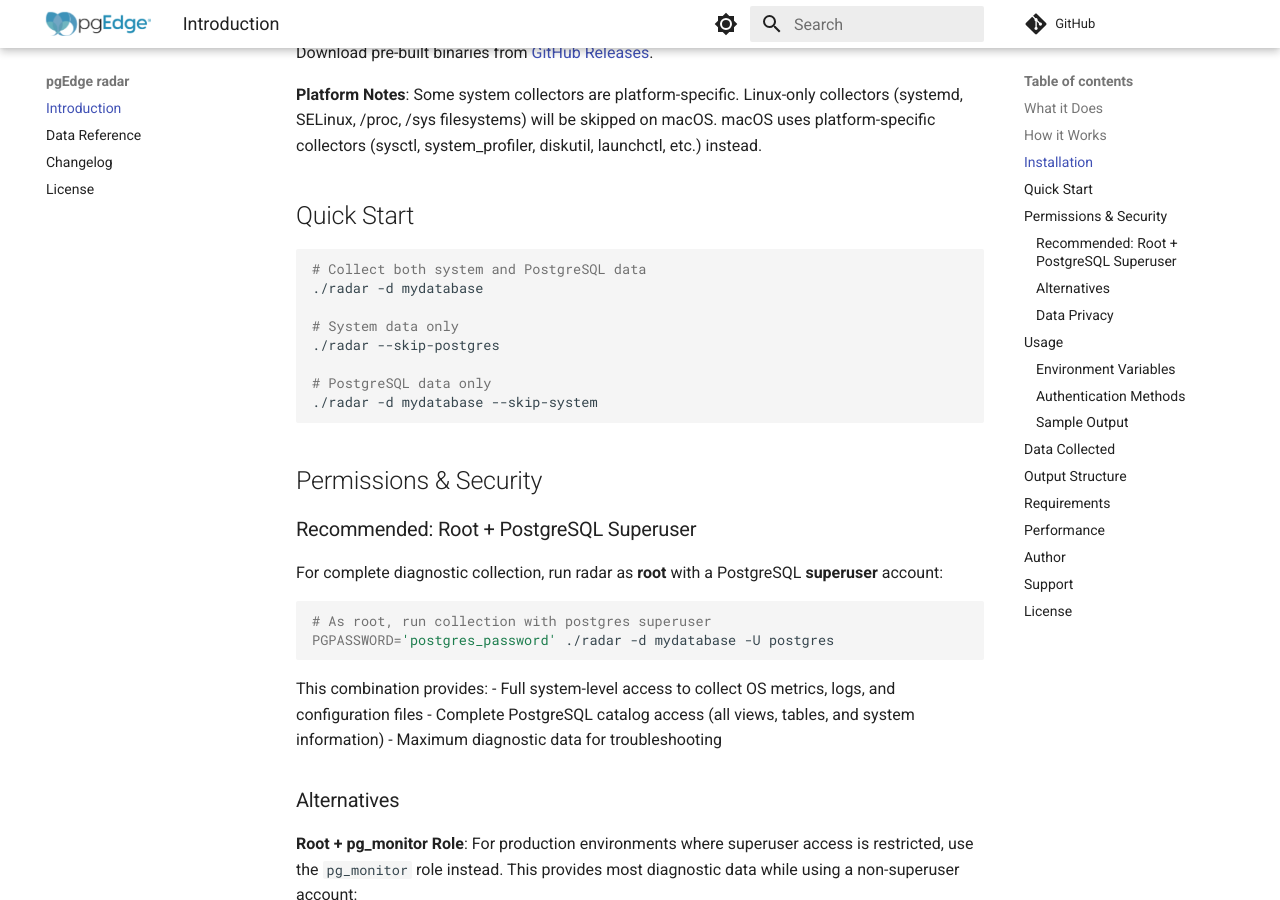
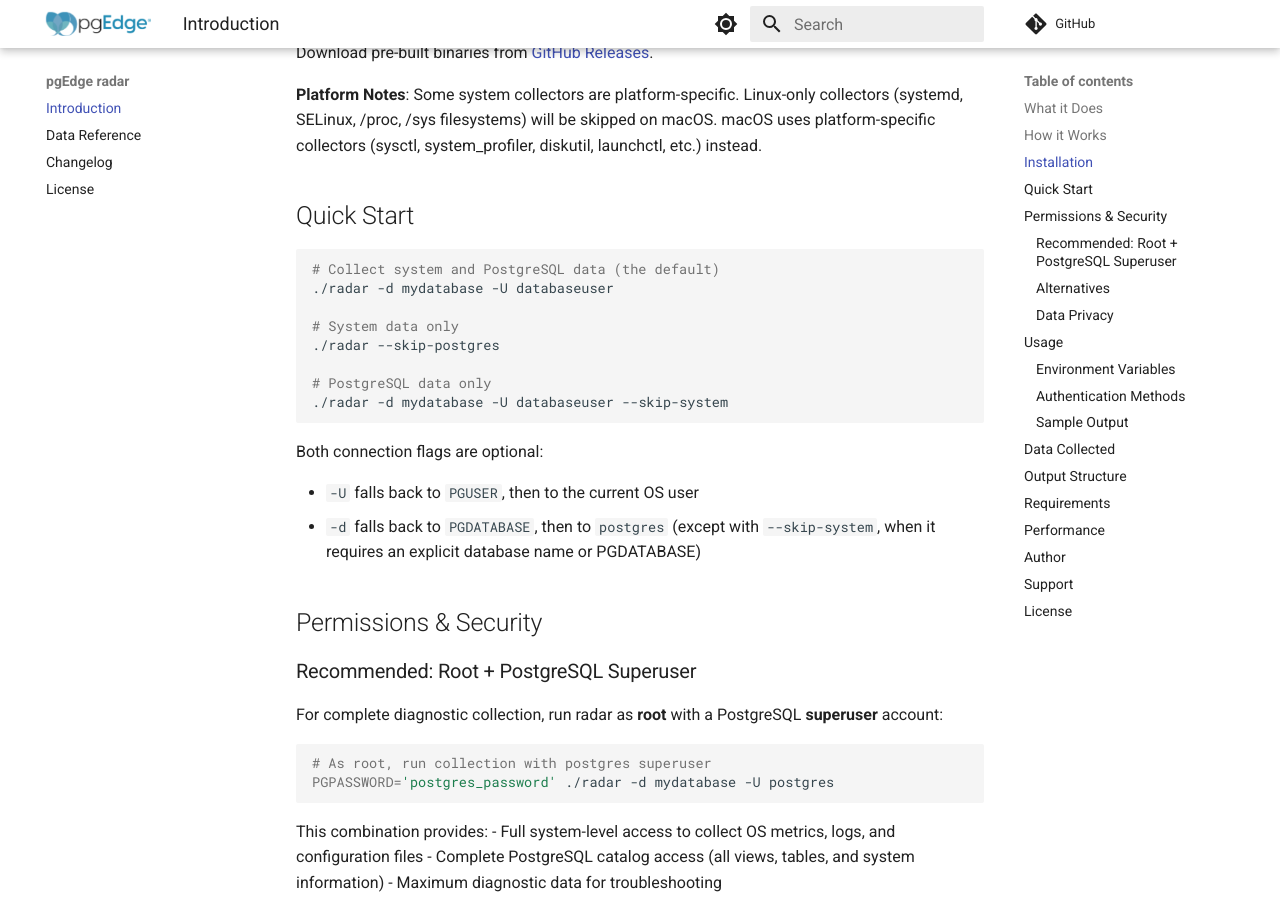
Before and after one commit to pgEdge/radar, an MkDocs documentation site: the page built from docs/index.md, in a window 1280 px wide and 900 px high, scrolled down 859 px. Built offline with MkDocs 1.6.1 and Material for MkDocs 9.7.7, drawn with Linux system fonts in a browser that asks for light colours; comment, search, counter and statistics services are not loaded; some of the changed text lies outside the part shown.

Commit message:
fix typos

````diff
--- a/docs/index.md
+++ b/docs/index.md
@@ -30,15 +30,20 @@ Download pre-built binaries from [GitHub Releases](https://github.com/pgEdge/rad
 ## Quick Start
 
 ```bash
-# Collect both system and PostgreSQL data
-./radar -d mydatabase
+# Collect system and PostgreSQL data (the default)
+./radar -d mydatabase -U databaseuser
 
 # System data only
 ./radar --skip-postgres
 
 # PostgreSQL data only
-./radar -d mydatabase --skip-system
+./radar -d mydatabase -U databaseuser --skip-system
 ```
+
+Both connection flags are optional:
+
+- `-U` falls back to `PGUSER`, then to the current OS user
+- `-d` falls back to `PGDATABASE`, then to `postgres` (except with `--skip-system`, when it requires an explicit database name or PGDATABASE)
 
 ## Permissions & Security
 
@@ -143,7 +148,7 @@ Options:
 
 - **Password** — use `-U` and `PGPASSWORD`, or rely on OS user defaults
 - **LDAP** — server-side only; no client changes needed. Supply credentials as normal
-- **Certificate** — use `-sslmode verify-full -sslcert client.crt -sslkey client.key -sslrootcert ca.crt`
+- **Certificate** — use `--sslmode verify-full --sslcert client.crt --sslkey client.key --sslrootcert ca.crt`
 - **GSSAPI/Kerberos** — ensure a valid Kerberos ticket is present (`kinit`); radar will use it automatically
 
 ### Sample Output
@@ -197,7 +202,7 @@ For a complete reference of all collected data, see [data.md](data.md).
 
 **[PgBouncer](https://www.pgbouncer.org/)** (if installed)
 
-- **Pooler configuration**: the `[pgbouncer]` section of `pgbouncer.ini`, plus a listing of the configuration directory. Values outside `[pgbouncer]` are removed, because `[databases]` connection strings routinely contain `password=`, and comments are dropped entirely. `userlist.txt` is recorded as a directory entry only: it holds credentials and its contents are never collected. Use `-pgbouncer-conf` for a configuration directory outside the usual locations
+- **Pooler configuration**: the `[pgbouncer]` section of `pgbouncer.ini`, plus a listing of the configuration directory. Values outside `[pgbouncer]` are removed, because `[databases]` connection strings routinely contain `password=`, and comments are dropped entirely. `userlist.txt` is recorded as a directory entry only: it holds credentials and its contents are never collected. Use `--pgbouncer-conf` for a configuration directory outside the usual locations
 
 **[Spock](https://github.com/pgEdge/spock) Extension** (if present)
 
````
Also changed, not shown: README.md (+6 -6 lines), docs/changelog.md (+1 -1 lines).
